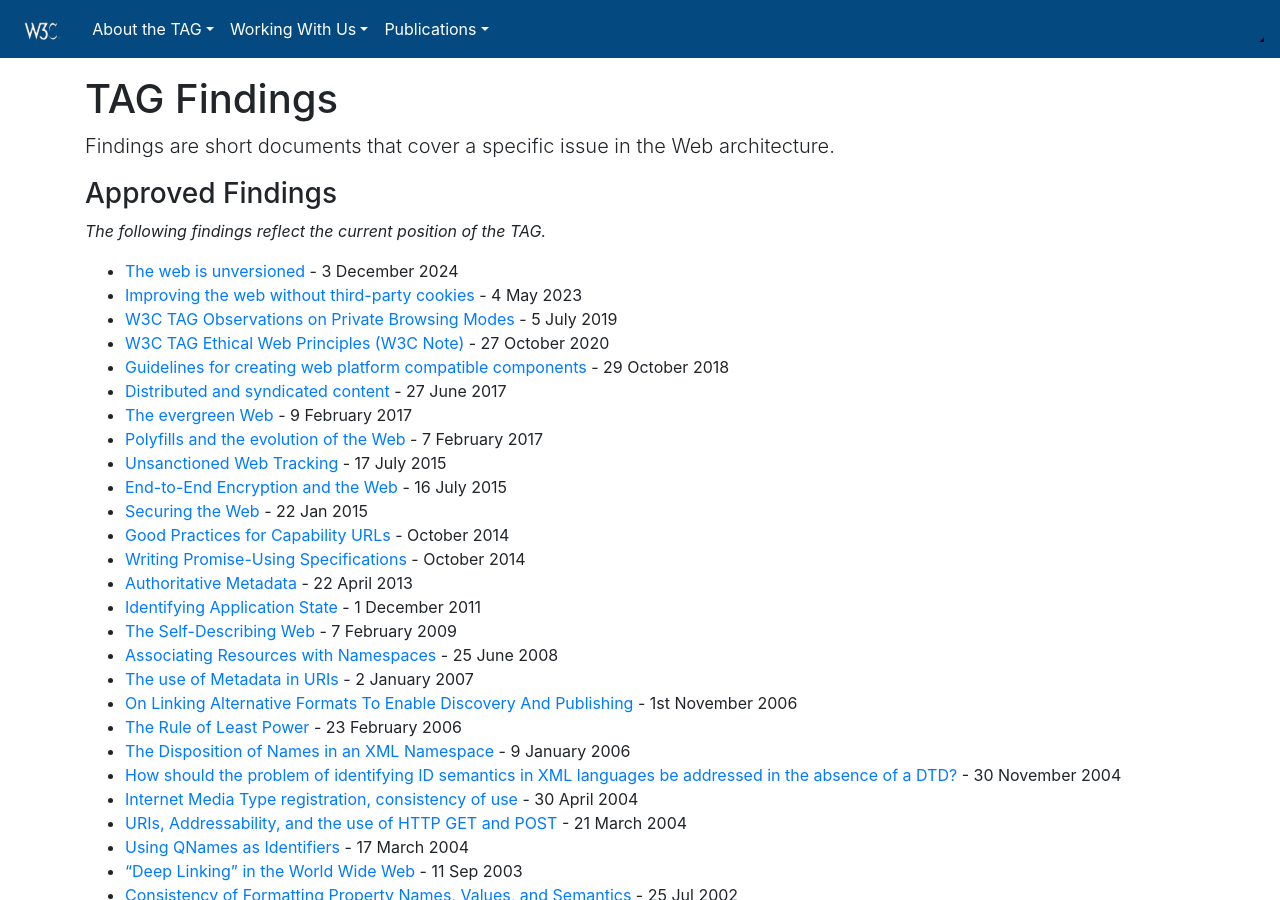
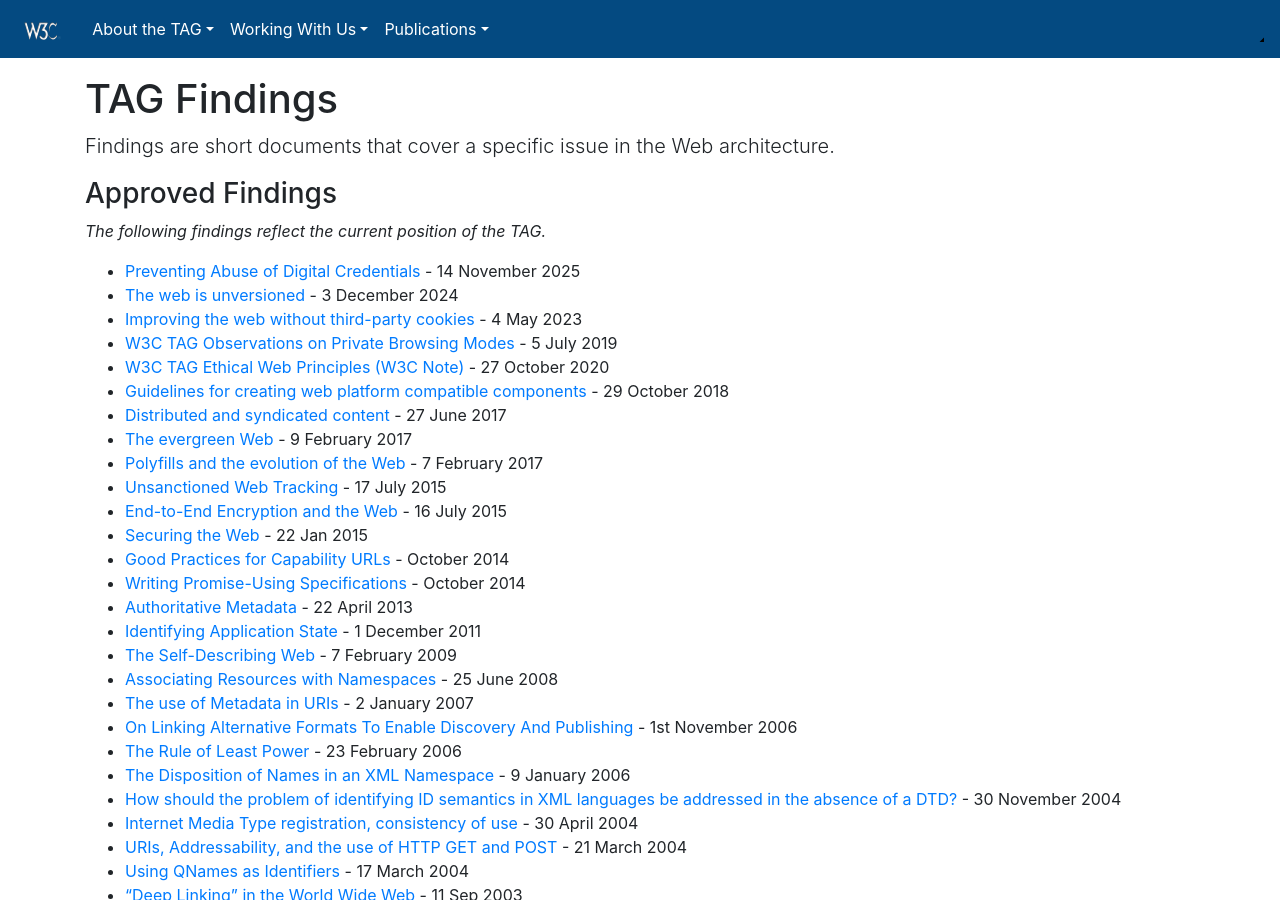
Before and after one commit to w3ctag/tag.w3.org, a Jekyll site: the page built from findings/index.md, in a window 1280 px wide and 900 px high. Built offline with Jekyll 4.4.1, drawn with Linux system fonts in a browser that asks for light colours; nearby versions of some CDN libraries; library files that are not in the unit come from our copies.

Commit message:
added Preventing Abuse of Digital Credentials finding

```diff
--- a/findings/index.md
+++ b/findings/index.md
@@ -9,6 +9,7 @@
 
 _The following findings reflect the current position of the TAG._
 
+* [Preventing Abuse of Digital Credentials](https://www.w3.org/2001/tag/doc/prevent-credential-abuse/) - 14 November 2025
 * [The web is unversioned](https://www.w3.org/2001/tag/doc/the-web-is-unversioned/) - 3 December 2024
 * [Improving the web without third-party cookies](https://www.w3.org/2001/tag/doc/web-without-3p-cookies/) - 4 May 2023
 * [W3C TAG Observations on Private Browsing Modes](https://www.w3.org/2001/tag/doc/private-browsing-modes/) - 5 July 2019
```
